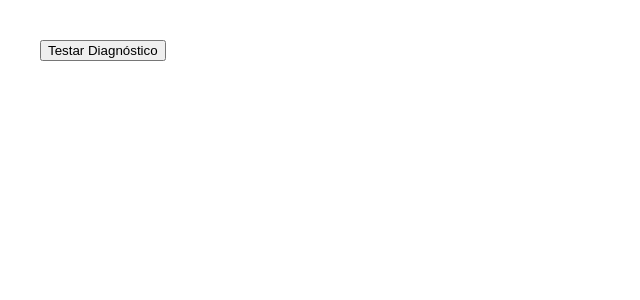
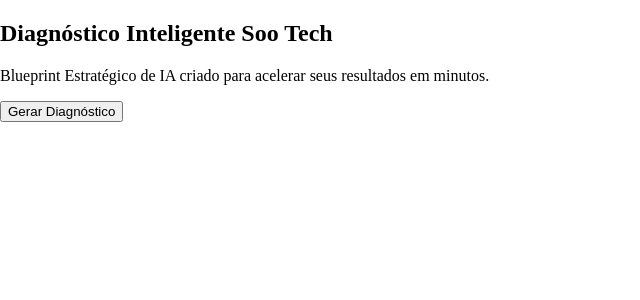
Before and after one commit to ghcastellano/soo-tech-sandbox-updated, a Next.js app: page / in a window 1280 px wide. Shown: the top 300 px of the page, without its empty margins (0-640 px from the left). Built offline with nearby package versions, Linux system fonts and the light colour scheme.

Commit message:
Update page.tsx

```diff
--- a/app/page.tsx
+++ b/app/page.tsx
@@ -1,41 +1,10 @@
 "use client";
-import { useState } from "react";
+import DiagnosticoInteligente from "@/app/components/DiagnosticoInteligente";
 
-export default function TesteDiagnostico() {
-  const [resultado, setResultado] = useState("");
-  const [loading, setLoading] = useState(false);
-
-  async function gerar() {
-    setLoading(true);
-    setResultado("");
-
-    const res = await fetch("/api/diagnostico", {
-      method: "POST",
-      body: JSON.stringify({
-        descricao: "Sou uma fintech e quero IA",
-        idioma: navigator.language
-      }),
-      headers: { "Content-Type": "application/json" }
-    });
-
-    const reader = res.body!.getReader();
-    const decoder = new TextDecoder();
-
-    while (true) {
-      const { done, value } = await reader.read();
-      if (done) break;
-      setResultado(prev => prev + decoder.decode(value));
-    }
-
-    setLoading(false);
-  }
-
+export default function Page() {
   return (
-    <main style={{ padding: 40 }}>
-      <button onClick={gerar}>
-        {loading ? "Gerando..." : "Testar Diagnóstico"}
-      </button>
-      <pre>{resultado}</pre>
+    <main className="flex flex-col items-center justify-center py-20">
+      <DiagnosticoInteligente />
     </main>
   );
 }
```
